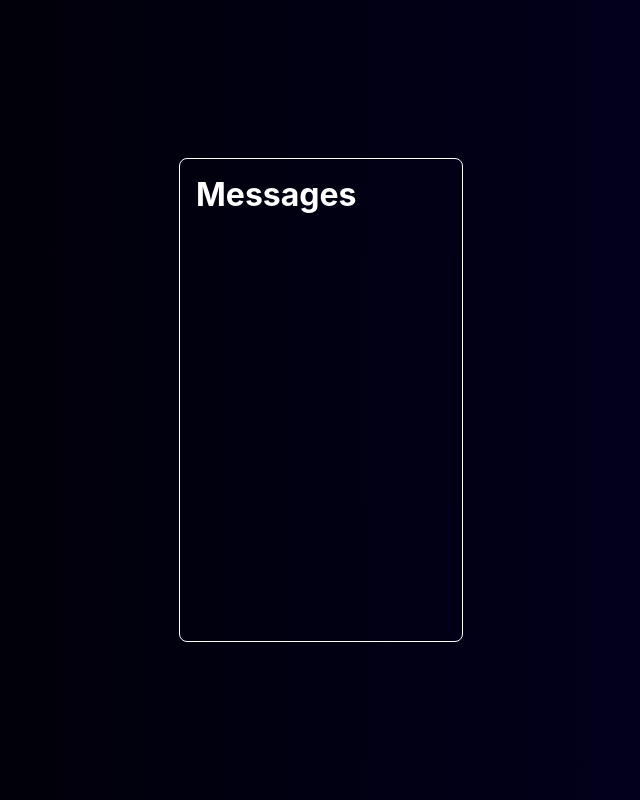
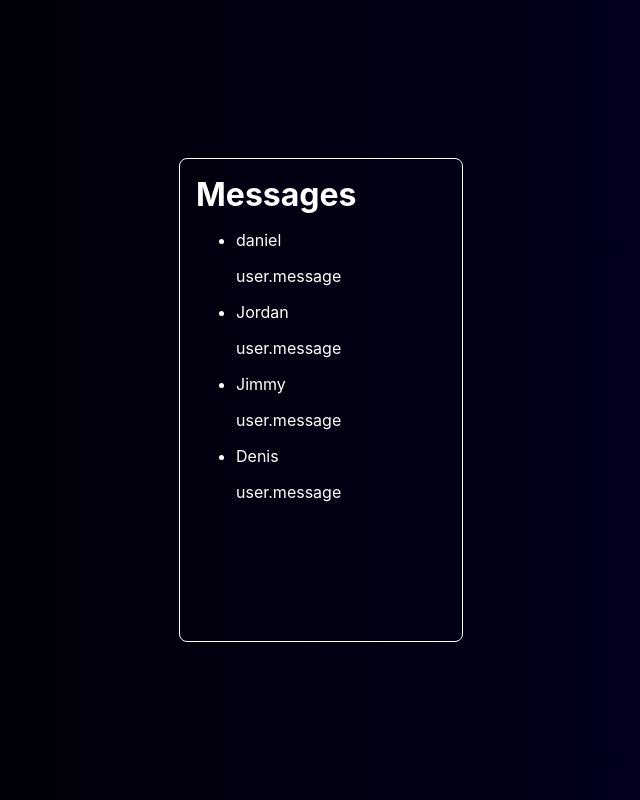
Before and after one commit to arthurkyambadde/messagingApp, a React (Create React App) app: page / in a window 1280 px wide. Shown: the whole page, without its empty margins (319-959 px from the left). Built offline with nearby package versions, Linux system fonts and the light colour scheme.

Commit message:
feat: added a users list to the ChatUserListContainer created an array consisting of users and there details , rendered the users as a list into the container

```diff
--- a/src/Components/ChatUserList/ChatUserList.js
+++ b/src/Components/ChatUserList/ChatUserList.js
@@ -14,11 +14,48 @@ const MessagesTag = styled.h2`
   font-size: 32px;
 `;
 
+const usersList = [
+  {
+    id: 1,
+    name: "daniel",
+    message:
+      "The band actually formed in 1997, and they already had two albums and a small but loyal fanbase under their belt. That tiny fanbase got a boost almost instantly when their final",
+  },
+  {
+    id: 2,
+    name: "Jordan",
+    message:
+      "The band actually formed in 1997, and they already had two albums and a small but loyal fanbase under their belt. That tiny fanbase got a boost almost instantly when their final",
+  },
+  {
+    id: 3,
+    name: "Jimmy",
+    message:
+      "The band actually formed in 1997, and they already had two albums and a small but loyal fanbase under their belt. That tiny fanbase got a boost almost instantly when their final",
+  },
+  {
+    id: 4,
+    name: "Denis",
+    message:
+      "The band actually formed in 1997, and they already had two albums and a small but loyal fanbase under their belt. That tiny fanbase got a boost almost instantly when their final",
+  },
+];
+
+const ListItem = usersList.map((user) => {
+  return (
+    <li key={user.id.toString()}>
+      {user.name}
+      <p>user.message</p>
+    </li>
+  );
+});
+
 class ChatUserList extends React.Component {
   render() {
     return (
       <ChatUserListContainer data-testid={this.props.testId}>
         <MessagesTag>Messages</MessagesTag>
+        <ul>{ListItem}</ul>
       </ChatUserListContainer>
     );
   }
```
Also changed, not shown: 1 other file (tests, documents, lock files or other folders).
